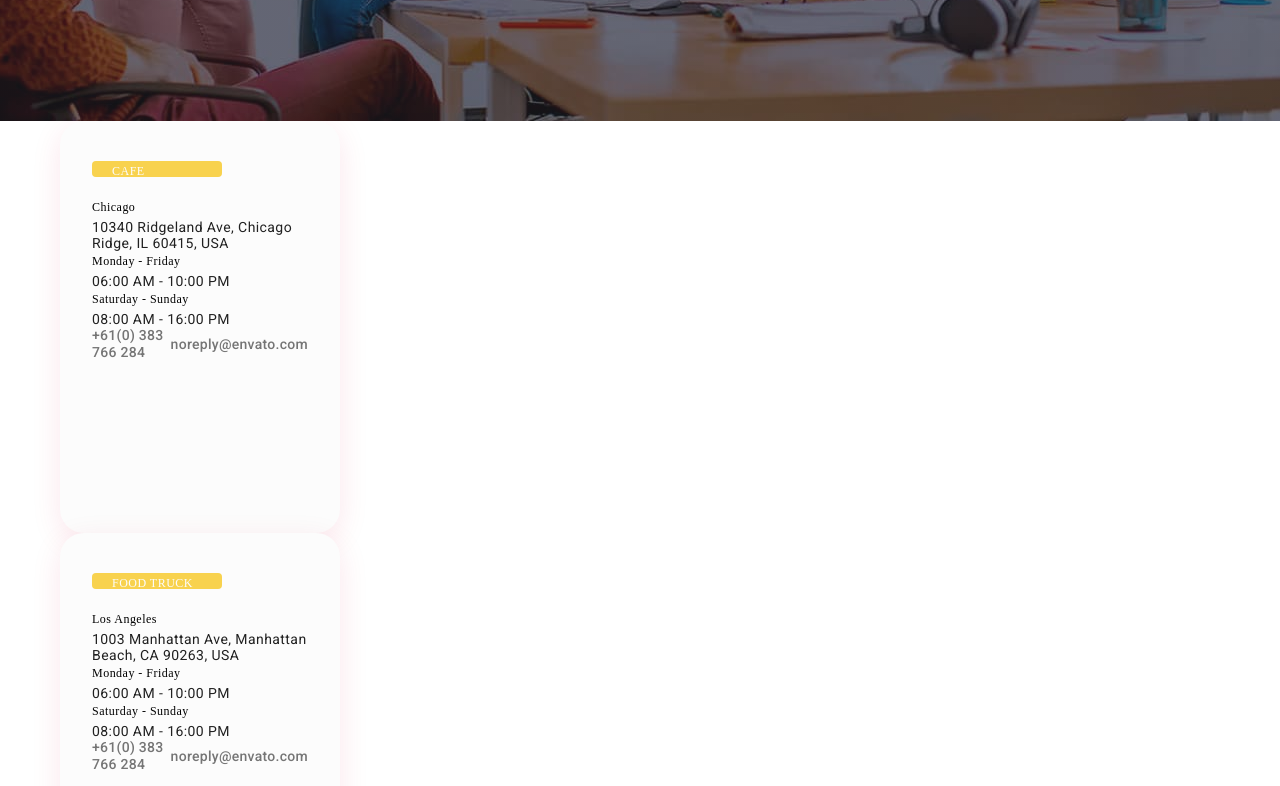
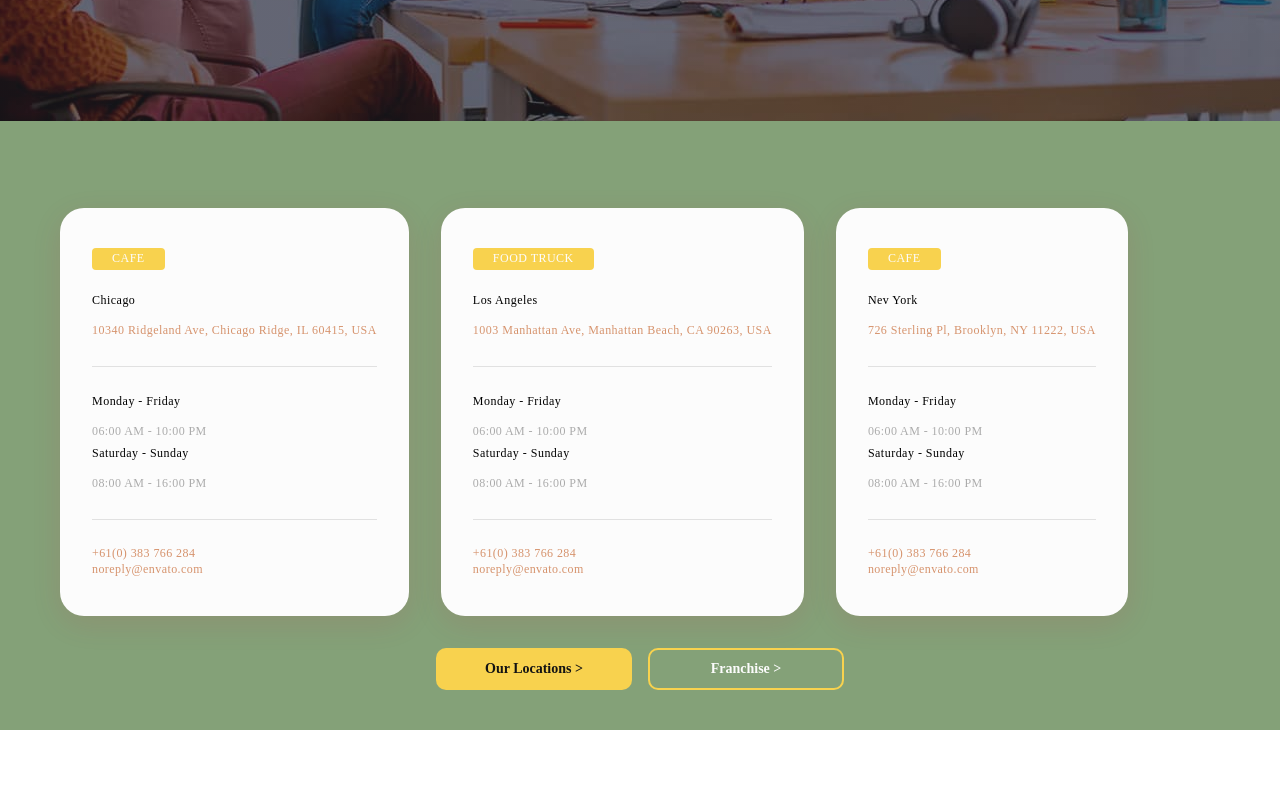
Before and after one commit to Alex0041/goit-markup-test, a plain HTML site: page index.html in a window 1280 px wide. Shown: the part 560-1346 px from the top of the page. Drawn offline with nearby package versions, Linux system fonts and the light colour scheme.

Commit message:
HTML + SCC
HTML отправил на проверку.
Scc нужно еще доделывать

```diff
--- a/index.html
+++ b/index.html
@@ -122,27 +122,35 @@
   <div class="contacts__container container">
     <h2 class="visually-hidden">Our contacts</h2>
     <ul class="contacts__list list">
-      <li class="contacts__representatives">
+      <li class="contacts__representatives contacts-absolute">
         <div class="contacts__representatives-container">
           <div class="contacts__item">
             <p class="contacts__category">CAFE</p>
           </div>
+          <ul class="contacts-address-time list">
+            <li class="contacts-address-time__list">
               <p class="contacts__title">Chicago</p>
               <p class="contacts__address">
                 10340 Ridgeland Ave, Chicago Ridge, IL 60415, USA
               </p>
+            </li>
+            <li class="contacts-address-time__list">
               <p class="contacts__title">Monday - Friday</p>
               <p class="contacts__time">06:00 AM - 10:00 PM</p>
               <p class="contacts__title">Saturday - Sunday</p>
               <p class="contacts__time">08:00 AM - 16:00 PM</p>
-          <ul class="list contact-details">
+            </li>
+          </ul>
+          <ul class="list contact-details-link">
             <li class="phone-link">
               <a class="link phone-link__contact" href="tel:+61(0)383766284"
                 >+61(0) 383 766 284</a
               >
             </li>
             <li class="mail-link">
-              <a class="link mail-link__contact" href="mailto:noreply@envato.com"
+              <a
+                class="link mail-link__contact"
+                href="mailto:noreply@envato.com"
                 >noreply@envato.com</a
               >
             </li>
@@ -154,22 +162,30 @@
           <div class="contacts__item">
             <p class="contacts__category">FOOD TRUCK</p>
           </div>
+          <ul class="contacts-address-time list">
+            <li class="contacts-address-time__list">
               <p class="contacts__title">Los Angeles</p>
               <p class="contacts__address">
                 1003 Manhattan Ave, Manhattan Beach, CA 90263, USA
               </p>
+            </li>
+            <li class="contacts-address-time__list">
               <p class="contacts__title">Monday - Friday</p>
               <p class="contacts__time">06:00 AM - 10:00 PM</p>
               <p class="contacts__title">Saturday - Sunday</p>
               <p class="contacts__time">08:00 AM - 16:00 PM</p>
-          <ul class="list contact-details">
+            </li>
+          </ul>
+          <ul class="list contact-details-link">
             <li class="phone-link">
               <a class="link phone-link__contact" href="tel:+61(0)383766284"
                 >+61(0) 383 766 284</a
               >
             </li>
             <li class="mail-link">
-              <a class="link mail-link__contact" href="mailto:noreply@envato.com"
+              <a
+                class="link mail-link__contact"
+                href="mailto:noreply@envato.com"
                 >noreply@envato.com</a
               >
             </li>
@@ -181,22 +197,30 @@
           <div class="contacts__item">
             <p class="contacts__category">CAFE</p>
           </div>
+          <ul class="contacts-address-time list">
+            <li class="contacts-address-time__list">
               <p class="contacts__title">Nev York</p>
               <p class="contacts__address">
                 726 Sterling Pl, Brooklyn, NY 11222, USA
               </p>
+            </li>
+            <li class="contacts-address-time__list">
               <p class="contacts__title">Monday - Friday</p>
               <p class="contacts__time">06:00 AM - 10:00 PM</p>
               <p class="contacts__title">Saturday - Sunday</p>
               <p class="contacts__time">08:00 AM - 16:00 PM</p>
-          <ul class="list contact-details">
+            </li>
+          </ul>
+          <ul class="list contact-details-link">
             <li class="phone-link">
               <a class="link phone-link__contact" href="tel:+61(0)383766284"
                 >+61(0) 383 766 284</a
               >
             </li>
             <li class="mail-link">
-              <a class="link mail-link__contact" href="mailto:noreply@envato.com"
+              <a
+                class="link mail-link__contact"
+                href="mailto:noreply@envato.com"
                 >noreply@envato.com</a
               >
             </li>
@@ -204,20 +228,26 @@
         </div>
       </li>
     </ul>
+    <div class="button-list">
+      <ul class="button-list-contacts list">
+        <li class="button-list-contacts__contact">
           <button
             type="button"
             class="button-contact button-contact_locations"
-      data-modal-open
           >
             Our Locations >
           </button>
+        </li>
+        <li class="button-list-contacts__contact">
           <button
             type="button"
             class="button-contact button-contact_Franchise"
-      data-modal-open
           >
             Franchise >
           </button>
+        </li>
+      </ul>
+    </div>
   </div>
 </section>
 
--- a/sass/layout/_contacts-ice.scss
+++ b/sass/layout/_contacts-ice.scss
@@ -4,9 +4,22 @@
   }
 }
 
+@media screen and (max-width: 480px) {
+  .contacts-absolute {
+    position: absolute;
+    transform: translate(0, -105%);
+  }
+}
+
+.contacts-section {
+  position: relative;
+  background-color: #84a178;
+  padding-bottom: 40px;
+  padding-top: 87px;
+}
+
 .contacts__representatives {
-  width: 280px;
-  height: 412px;
+  max-width: 368px;
   padding-top: 40px;
   padding-bottom: 40px;
   padding-left: 32px;
@@ -22,14 +35,20 @@
   padding-right: 20px;
 }
 
+.contacts__list {
+  margin-bottom: 32px;
+}
+
 .contacts__item {
-  display: block;
-  height: 16px;
+  display: inline-block;
   max-width: 130px;
   background: #f8d24e;
   border-radius: 4px;
   margin-bottom: 20px;
   margin-right: auto;
+  display: inline-block;
+  justify-content: center;
+  text-align: center;
 }
 
 .contacts__category {
@@ -38,11 +57,9 @@
   font-weight: 500;
   font-size: 12px;
   line-height: 1.83;
+  letter-spacing: 0.04em;
+  display: inline-block;
 
-  display: flex;
-  align-items: center;
-  text-align: center;
-  letter-spacing: 0.04em;
   padding-left: 20px;
   padding-right: 20px;
   color: #fcfcfc;
@@ -56,4 +73,105 @@
   line-height: 1.83;
   letter-spacing: 0.04em;
   color: #000000;
+  margin-bottom: 8px;
 }
+
+.contacts__address {
+  font-family: "Montserrat";
+  font-style: normal;
+  font-weight: 500;
+  font-size: 12px;
+  line-height: 1.83;
+  letter-spacing: 0.04em;
+  color: #d6936d;
+}
+
+.contacts-address-time__list {
+  padding-bottom: 24px;
+  border-bottom: 1px solid #e1e1e1;
+  margin-bottom: 24px;
+}
+
+.contacts__time {
+  font-family: "Montserrat";
+  font-style: normal;
+  font-weight: 500;
+  font-size: 12px;
+  line-height: 1.83;
+  color: #ababab;
+}
+
+.phone-link__contact {
+  font-family: "Montserrat";
+  font-style: normal;
+  font-weight: 500;
+  font-size: 12px;
+  line-height: 1.5px;
+  color: #d6936d;
+}
+
+.mail-link__contact {
+  font-family: "Montserrat";
+  font-style: normal;
+  font-weight: 500;
+  font-size: 12px;
+  line-height: 1.5px;
+  color: #d6936d;
+}
+
+.button-contact_locations {
+  background: #f8d24e;
+  border-radius: 10px;
+  width: 196px;
+  height: 42px;
+  font-family: "Montserrat";
+  font-style: normal;
+  font-weight: 600;
+  font-size: 14px;
+  line-height: 1.28px;
+  color: #131313;
+  border: 0;
+  cursor: pointer;
+  display: block;
+  padding: 12px 34px;
+  align-self: center;
+  margin: auto;
+}
+
+.button-contact_Franchise {
+  background: #84a178;
+  border-radius: 10px;
+  width: 196px;
+  height: 42px;
+  font-family: "Montserrat";
+  font-style: normal;
+  font-weight: 600;
+  font-size: 14px;
+  line-height: 1.28px;
+  color: #fcfcfc;
+  border: 2px solid #f8d24e;
+  cursor: pointer;
+  display: block;
+  padding: 12px 34px;
+  align-self: center;
+  margin-top: 16px;
+  margin-left: auto;
+  margin-right: auto;
+}
+
+@media screen and (min-width: 481px) {
+  .contacts__list {
+    display: flex;
+    gap: 32px;
+  }
+  .button-list-contacts {
+    display: flex;
+    gap: 16px;
+  }
+  .button-contact_Franchise {
+    margin-top: 0;
+  }
+  .button-list-contacts {
+    justify-content: center;
+  }
+}
```
Also changed, not shown: css/main.css, css/main.min.css, 2 other files. Lines whose indentation alone changed are shown as unchanged.
